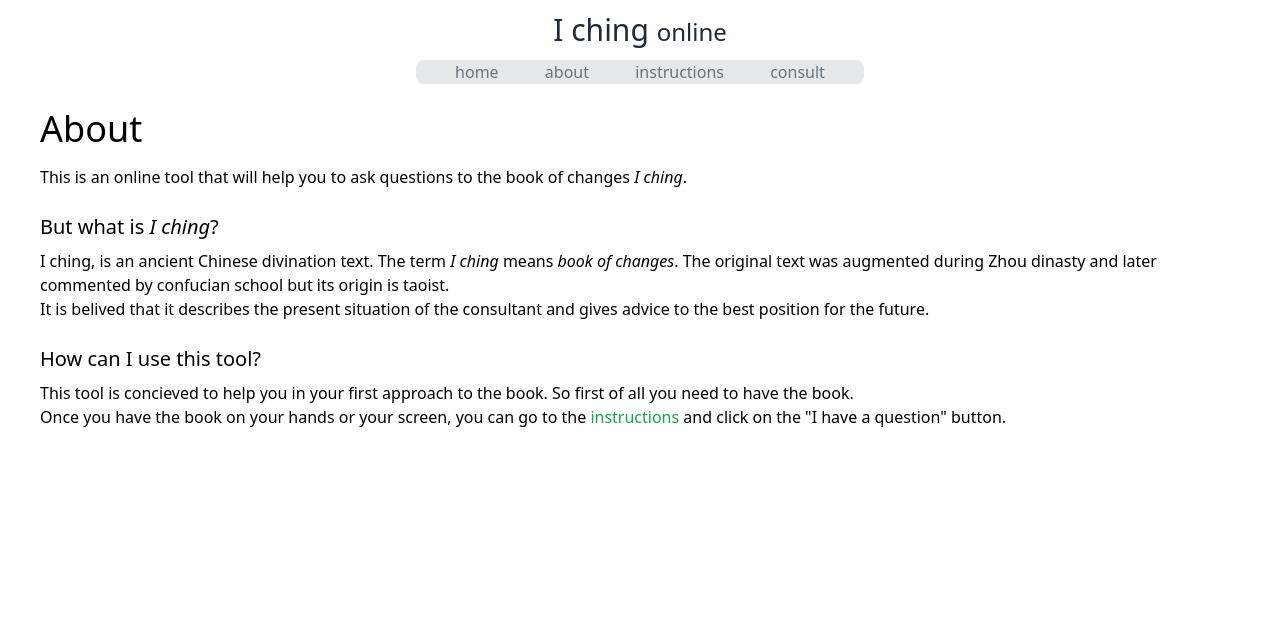
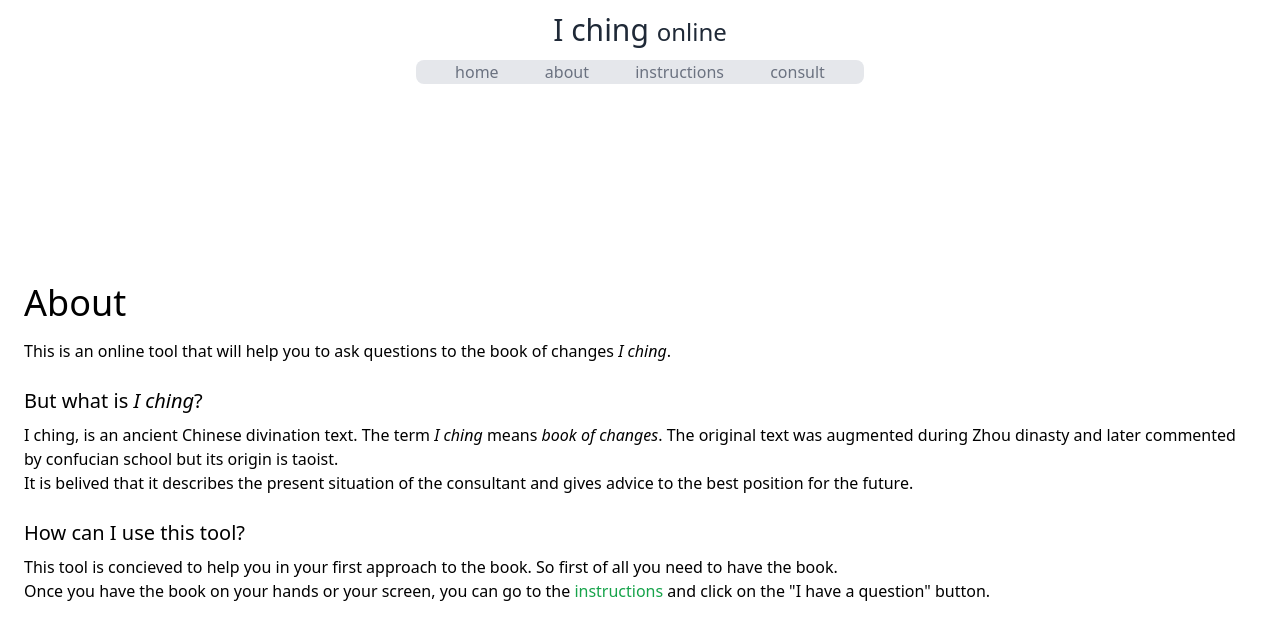
Before and after one commit to Sbector/iching, a Next.js app: page /about in a window 1280 px wide. Shown: the top 640 px of the page. Built offline with nearby package versions, Linux system fonts and the light colour scheme.

Commit message:
Update layout

```diff
--- a/app/_components/Header.jsx
+++ b/app/_components/Header.jsx
@@ -16,7 +16,7 @@ const links = [{
 
 export default function Header () {
     return(
-        <header className="sticky top-0 z-50 w-screen h-[85px] bg-white dark:bg-black text-center">
+        <header className="fixed top-0 z-50 w-screen h-[85px] bg-white dark:bg-black text-center">
           <div className="py-3">
             <Link href="./" className="text-gray-800 dark:text-gray-200 text-3xl">I ching <span className="text-2xl">online</span></Link>
           </div>
--- a/app/_components/PageWrapper.jsx
+++ b/app/_components/PageWrapper.jsx
@@ -1,6 +1,8 @@
 export default function PageWrapper({ children }) {
     return (
-        <main className='flex justify-center min-h-[calc(100dvh-85px)] w-screen'>
+        <main className='flex flex-col items-center justify-center
+        min-h-[calc(100dvh-85px)] w-screen
+        mt-[85px] p-6'>
             {children}
         </main>
     )
--- a/app/about/page.jsx
+++ b/app/about/page.jsx
@@ -1,9 +1,8 @@
 import Link from "next/link"
-import ContentWrapper from "../_components/ContentWrapper"
 
 export default function AboutPage() {
     return (
-        <ContentWrapper className="text-left">
+        <div>
             <h1 className="title">About</h1>
             <p>
                 This is an online tool that will help you to ask questions to the book of changes <i>I ching</i>.
@@ -25,6 +24,6 @@ export default function AboutPage() {
                 Once you have the book on your hands or your screen, you can go to the <Link className="text-green-600" href="./instructions">instructions</Link> and
                 click on the &quot;I have a question&quot; button.
             </p>
-        </ContentWrapper>
+        </div>
     )
 }
--- a/app/consult/page.jsx
+++ b/app/consult/page.jsx
@@ -1,15 +1,15 @@
 import CoinToss from "../_components/CoinToss";
-import ContentWrapper from "../_components/ContentWrapper";
-import Question from "../_components/Question";
 
 export default function Consult() {
     return (
-        <ContentWrapper className="">
+        <div>
             <h1 className="title">Let consult the I ching!</h1>
-            <Question />
+            <label htmlFor="question" className="">Enter your question </label><br />
+            <textarea id="question" type="text" name="question" className="min-w-full bg-gray-200 dark:bg-gray-300 dark:text-black" />
             <div>
                 <CoinToss />
             </div>
-        </ContentWrapper>
+        </div>
+
     )
 }
--- a/app/instructions/page.jsx
+++ b/app/instructions/page.jsx
@@ -1,10 +1,9 @@
 import Button from "../_components/Button"
 import Link from "next/link"
-import ContentWrapper from "../_components/ContentWrapper"
 
 export default function Instructions() {
     return (
-        <ContentWrapper className="">
+        <div>
             <h1 className="title">Instructions</h1>
 
             <h2 className="subtitle">Prepare your question</h2>
@@ -21,6 +20,6 @@ export default function Instructions() {
             <Link href="./consult">
                 <Button>Toss coins</Button>
             </Link>
-        </ContentWrapper>
+        </div>
     )
 }
--- a/app/layout.jsx
+++ b/app/layout.jsx
@@ -10,11 +10,11 @@ export const metadata = {
 export default function RootLayout({ children }) {
   return (
     <html lang="en" className='bg-white dark:bg-black text-black dark:text-white box-border'>
-      <body className='flex flex-col flex-wrap items-center max-w-screen overflow-x-hidden'>
-          <Header/>
-          <PageWrapper className='flex  min-h-[calc(100vh-150px)] m-4 p-6 max-w-screen-md'>
-            {children}
-          </PageWrapper>
+      <body className='max-w-screen overflow-x-hidden'>
+        <Header />
+        <PageWrapper>
+          {children}
+        </PageWrapper>
       </body>
     </html>
   )
--- a/app/page.jsx
+++ b/app/page.jsx
@@ -1,14 +1,11 @@
 import Button from "./_components/Button"
 import Link from "next/link"
-import ContentWrapper from "./_components/ContentWrapper"
 
 export default function HomePage() {
   return (
-    <ContentWrapper className="justify-center">
-      <div className="mt-[-40px]">
+    <div className="text-center">
       <h1 className="title">Welcome!</h1>
       <h2 className="subtitle">Do you have a question for the I ching?</h2>
-      </div>
       <div className="mx-auto">
         <Link href="./consult">
           <Button>I have a question</Button>
@@ -17,6 +14,6 @@ export default function HomePage() {
           <Button>What is iching?</Button>
         </Link>
       </div>
-    </ContentWrapper>
+    </div>
   )
 }
```
Lines whose indentation alone changed are shown as unchanged.
